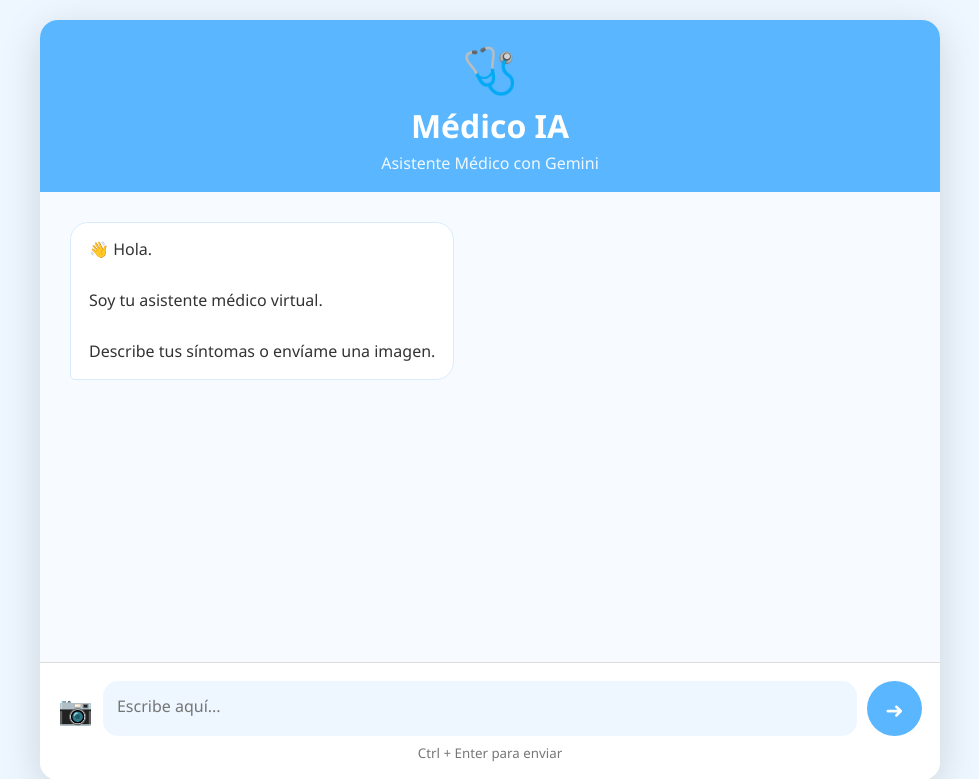
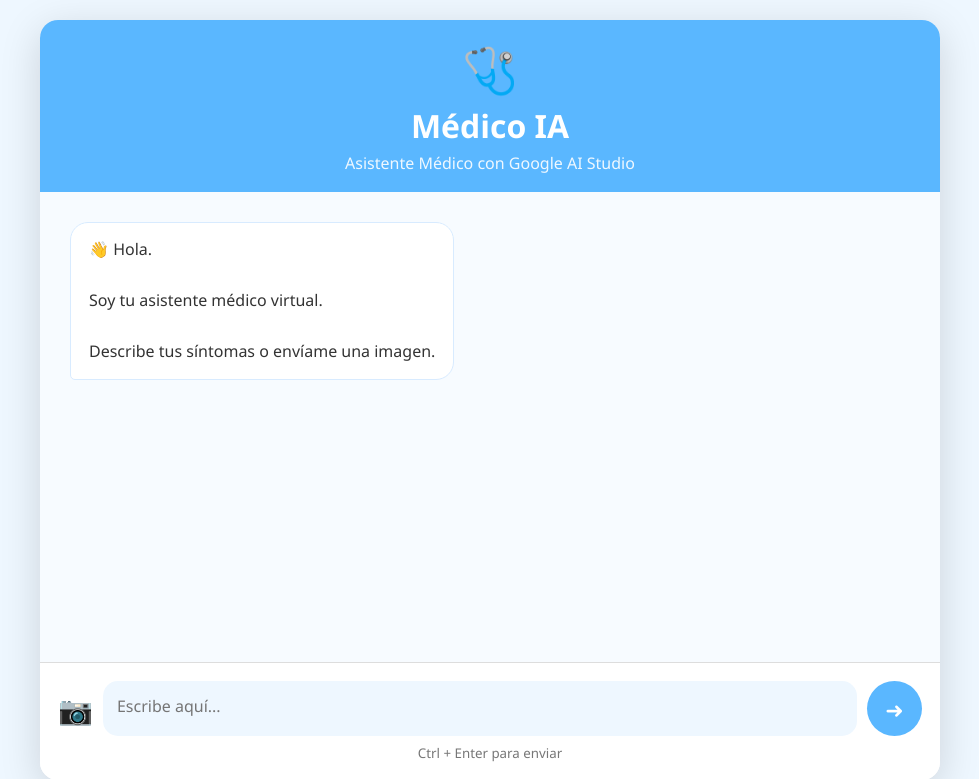
Before and after one commit to edward129878-hub/MedicoIAWeb, a Flask app: page / in a window 1280 px wide. Shown: the top 779 px of the page, without its empty margins (150-1129 px from the left). Run offline with Flask 3, Linux system fonts and the light colour scheme.

Commit message:
index.html

```diff
--- a/templates/index.html
+++ b/templates/index.html
@@ -26,7 +26,7 @@
 
         <h1>Médico IA</h1>
 
-        <p>Asistente Médico con Gemini</p>
+        <p>Asistente Médico con Google AI Studio</p>
 
     </header>
 
```
